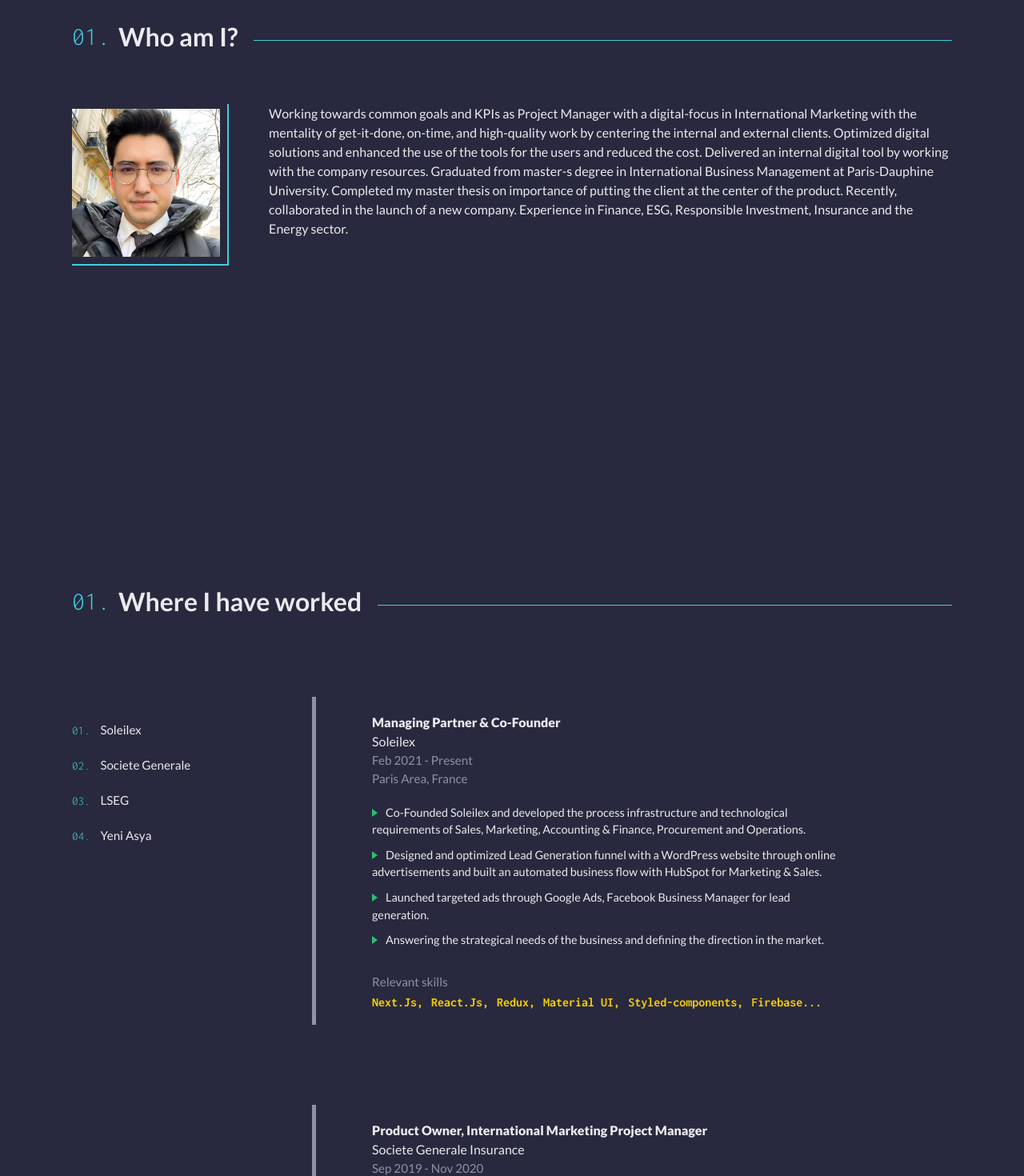
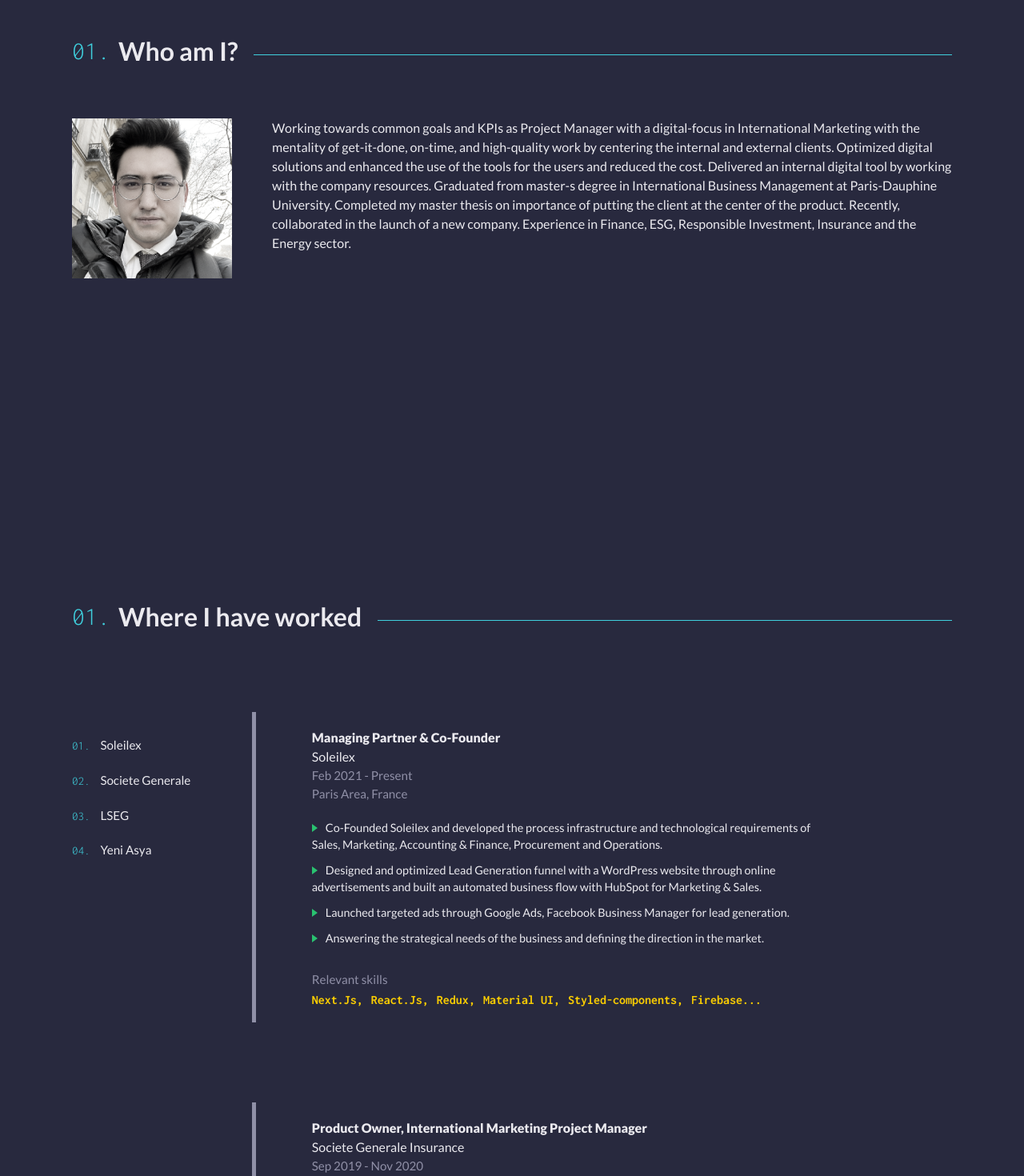
Before and after one commit to NEDDL/mon-site, a Next.js app: page / in a window 1280 px wide. Shown: the part 1160-2630 px from the top of the page at 80% size. Built offline with nearby package versions, Linux system fonts and the light colour scheme; no server answers.

Commit message:
css responsive fix

```diff
--- a/components/experience/experience.jsx
+++ b/components/experience/experience.jsx
@@ -143,7 +143,7 @@ export const Experience = () => {
         <H2>Where I have worked</H2>
         <ExperienceContainer>
           <div style={{ position: "relative", display: "block" }}>
-            <FixedMenu width={"200px"}>
+            <FixedMenu>
               {ExperienceData.map((el, index) => (
                 <div key={index}>
                   <Numbering
--- a/components/experience/experienceStyles.jsx
+++ b/components/experience/experienceStyles.jsx
@@ -5,7 +5,7 @@ import { Paragraph, Colors } from "../../globalStyles";
 export const ExperienceContainer = styled.div`
   display: flex;
 
-  column-gap: 100px;
+  column-gap: 20px;
   margin: 100px 0px;
   width: 100%;
   position: relative;
@@ -40,6 +40,20 @@ export const Box = styled.div`
     padding-left: 70px;
     margin-bottom: 0px;
   }
+
+  @media screen and (max-width: 500px) {
+    padding: 20px 0 20px 20px;
+    border-left: 3px solid ${Colors.dirtyWhite};
+
+    &:first-child {
+      margin-top: 0px;
+      padding-left: 20px;
+    }
+    &:last-child {
+      padding-left: 20px;
+      margin-bottom: 0px;
+    }
+  }
 `;
 
 export const FixedMenu = styled.div`
@@ -49,5 +63,9 @@ export const FixedMenu = styled.div`
   top: 250px;
 
   align-self: flex-start;
-  width: ${({ width }) => (width ? width : null)};
+  min-width: clamp(150px, 16vw, 250px);
+
+  @media screen and (max-width: 700px) {
+    display: none;
+  }
 `;
--- a/components/hero/hero.jsx
+++ b/components/hero/hero.jsx
@@ -123,7 +123,7 @@ export const Hero = () => {
         </H1>
         <Separator gap={"30px"} />
         <Paragraph
-          maxWidth="60%"
+          maxWidth="550px"
           dangerouslySetInnerHTML={{ __html: HeroData.shortText }}
         />
         <Separator gap={"80px"} />
--- a/components/navbar/navbarStyle.jsx
+++ b/components/navbar/navbarStyle.jsx
@@ -30,7 +30,7 @@ export const NavbarContainer = styled.div`
   flex-direction: row;
   justify-content: space-between;
   width: 100%;
-  max-width: clamp(1030px, 70vw, 1275px);
+
   margin-right: auto;
   margin-left: auto;
   height: 3em;
--- a/globalStyles.jsx
+++ b/globalStyles.jsx
@@ -39,7 +39,7 @@ export const FontSize = {
   normal: "clamp(1em, 1.1vw, 1.2em)",
   smaller: "clamp(0.95em, 1.1vw, 1.1em)",
   small: "clamp(0.9em, 1.1vw, 1em)",
-  tag: "",
+  tag: "clamp(0.8em, 1.1vw, 1.2em)",
 };
 
 export const Fonts = {
@@ -55,15 +55,23 @@ export const Section = styled.section`
   display: flex;
   flex-direction: column;
   align-items: center;
+
+  @media screen and (max-width: 450px) {
+    padding: 75px 20px;
+  }
 `;
 export const Container = styled.div`
   max-width: ${({ width }) => (width ? width : "1200px")};
   display: ${({ flex }) => (flex ? "flex" : null)};
   flex-direction: ${({ column }) => (column ? "row" : "column")};
+
   column-gap: 50px;
 
   @media screen and (max-width: 1200px) {
     max-width: 1100px;
+  }
+  @media screen and (max-width: 650px) {
+    flex-wrap: wrap;
   }
 `;
 
@@ -201,7 +209,7 @@ export const Tags = styled.div`
   display: flex;
   flex-direction: row;
   flex-wrap: wrap;
-  max-width: ${({ width }) => (width ? width : "55%")};
+  max-width: ${({ width }) => (width ? width : "600px")};
   column-gap: 10px;
   row-gap: 10px;
 `;
@@ -209,6 +217,7 @@ export const Tags = styled.div`
 export const Tag = styled.div`
   margin: 0;
   font-family: ${Fonts.monospace};
+  font-size: ${FontSize.tag};
   font-weight: 700;
   color: ${Colors.white};
   background-color: ${({ color }) => color && color};
@@ -252,13 +261,20 @@ export const LittleTag = styled.div`
 `;
 
 export const ImageFrame = styled.div`
-  pointer-events: none;
   position: relative;
-  width: 100%;
-  height: 100%;
-  padding-top: 6px;
-  border-bottom: 2px solid ${Colors.teal};
-  padding-bottom: 6px;
-  border-right: 2px solid ${Colors.teal};
-  padding-right: 9px;
+  max-width: 350px;
+  min-width: 200px;
+  filter: grayscale(80%);
+  transition: filter 100ms ease-in-out;
+
+  &:hover {
+    filter: none;
+  }
+
+  @media screen and (max-width: 650px) {
+    margin-bottom: 50px;
+    margin-right: auto;
+    margin-left: auto;
+    filter: none;
+  }
 `;
```
